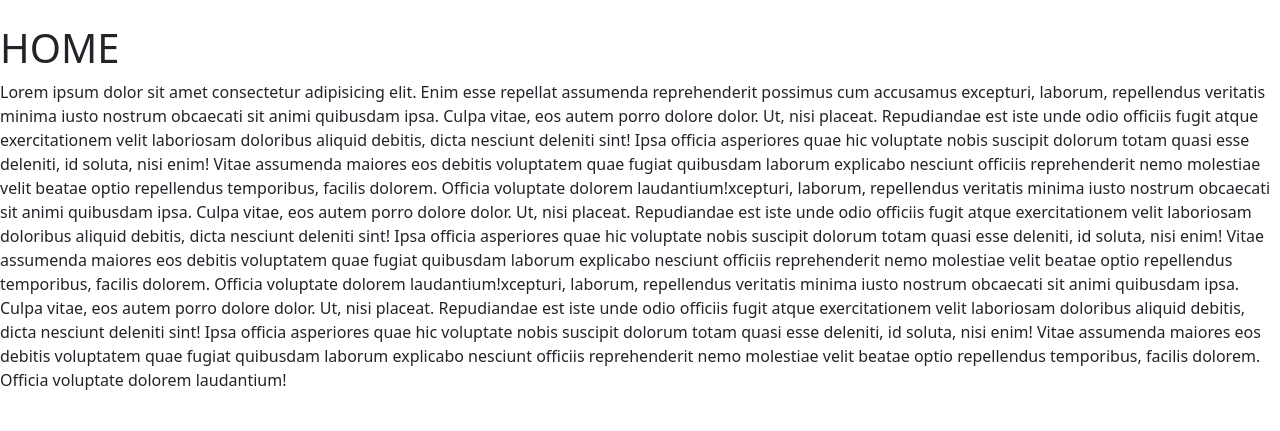
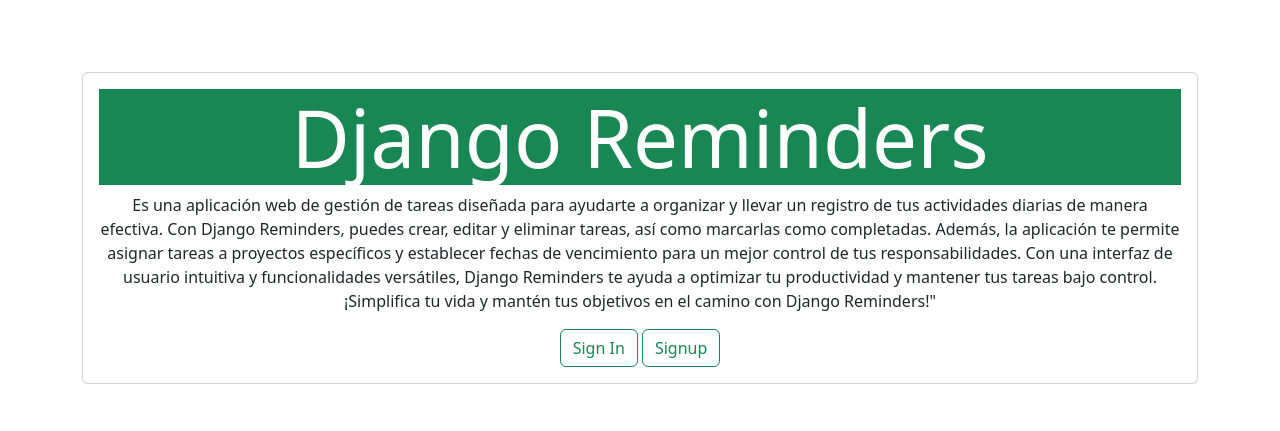
Before and after one commit to daaguirre0215/dj-aut-crud, a Django app: page /home/ in a window 1280 px wide. Shown: the part 56-487 px from the top of the page. Run offline with Django 4.2, Linux system fonts and the light colour scheme.

Commit message:
Se estilizó el home

```diff
--- a/tasks/templates/base.html
+++ b/tasks/templates/base.html
@@ -7,6 +7,7 @@
 
     <title>Django CRUD</title>
     <link rel="stylesheet" href="https://cdn.jsdelivr.net/npm/bootstrap@5.3.2/dist/css/bootstrap.min.css">
+    <link rel="stylesheet" href="https://cdnjs.cloudflare.com/ajax/libs/animate.css/4.1.1/animate.min.css" />
 </head>
 
 <body>
@@ -39,7 +40,7 @@
 
                     {% else %}
                     <li class="nav-item">
-                        <a href="{% url 'signup' %}" class="nav-link" >SIGNUP</a>
+                        <a href="{% url 'signup' %}" class="nav-link">SIGNUP</a>
                     </li>
                     <li class="nav-item">
                         <a href="{% url 'signin' %}" class="nav-link">SIGNIN</a>
--- a/tasks/templates/home.html
+++ b/tasks/templates/home.html
@@ -2,22 +2,31 @@
 
 
 {% block content %}
-<h1>HOME</h1>
-<p>Lorem ipsum dolor sit amet consectetur adipisicing elit. Enim esse repellat assumenda reprehenderit possimus cum
-    accusamus excepturi, laborum, repellendus veritatis minima iusto nostrum obcaecati sit animi quibusdam ipsa. Culpa
-    vitae, eos autem porro dolore dolor. Ut, nisi placeat. Repudiandae est iste unde odio officiis fugit atque
-    exercitationem velit laboriosam doloribus aliquid debitis, dicta nesciunt deleniti sint! Ipsa officia asperiores
-    quae hic voluptate nobis suscipit dolorum totam quasi esse deleniti, id soluta, nisi enim! Vitae assumenda maiores
-    eos debitis voluptatem quae fugiat quibusdam laborum explicabo nesciunt officiis reprehenderit nemo molestiae velit
-    beatae optio repellendus temporibus, facilis dolorem. Officia voluptate dolorem laudantium!xcepturi, laborum, repellendus veritatis minima iusto nostrum obcaecati sit animi quibusdam ipsa. Culpa
-    vitae, eos autem porro dolore dolor. Ut, nisi placeat. Repudiandae est iste unde odio officiis fugit atque
-    exercitationem velit laboriosam doloribus aliquid debitis, dicta nesciunt deleniti sint! Ipsa officia asperiores
-    quae hic voluptate nobis suscipit dolorum totam quasi esse deleniti, id soluta, nisi enim! Vitae assumenda maiores
-    eos debitis voluptatem quae fugiat quibusdam laborum explicabo nesciunt officiis reprehenderit nemo molestiae velit
-    beatae optio repellendus temporibus, facilis dolorem. Officia voluptate dolorem laudantium!xcepturi, laborum, repellendus veritatis minima iusto nostrum obcaecati sit animi quibusdam ipsa. Culpa
-    vitae, eos autem porro dolore dolor. Ut, nisi placeat. Repudiandae est iste unde odio officiis fugit atque
-    exercitationem velit laboriosam doloribus aliquid debitis, dicta nesciunt deleniti sint! Ipsa officia asperiores
-    quae hic voluptate nobis suscipit dolorum totam quasi esse deleniti, id soluta, nisi enim! Vitae assumenda maiores
-    eos debitis voluptatem quae fugiat quibusdam laborum explicabo nesciunt officiis reprehenderit nemo molestiae velit
-    beatae optio repellendus temporibus, facilis dolorem. Officia voluptate dolorem laudantium!</p>
+
+<main class="container py-5">
+    <section class="card card-body text-center animate__bounce">
+        <h1 class="animate__animated animate__bounce display-1 text-bg-success">Django Reminders</h1>
+        <p class="animate__animated animate__bounce"> Es una aplicación web de gestión de tareas diseñada para ayudarte
+            a organizar y llevar un
+            registro de tus actividades diarias de manera efectiva. Con Django Reminders, puedes crear, editar y
+            eliminar tareas, así como marcarlas como completadas. Además, la aplicación te permite asignar tareas a
+            proyectos específicos y establecer fechas de vencimiento para un mejor control de tus responsabilidades. Con
+            una interfaz de usuario intuitiva y funcionalidades versátiles, Django Reminders te ayuda a optimizar tu
+            productividad y mantener tus tareas bajo control. ¡Simplifica tu vida y mantén tus objetivos en el camino
+            con Django Reminders!"</p>
+        <div>
+            <a class="btn btn-outline-success" href="/signin/">Sign In</a>
+            <a class="btn btn-outline-success"href="/signup/">Signup</a>
+        </div>
+    </section>
+</main>
+
+
+
+
+
+
+
+
+
 {% endblock %}
```
